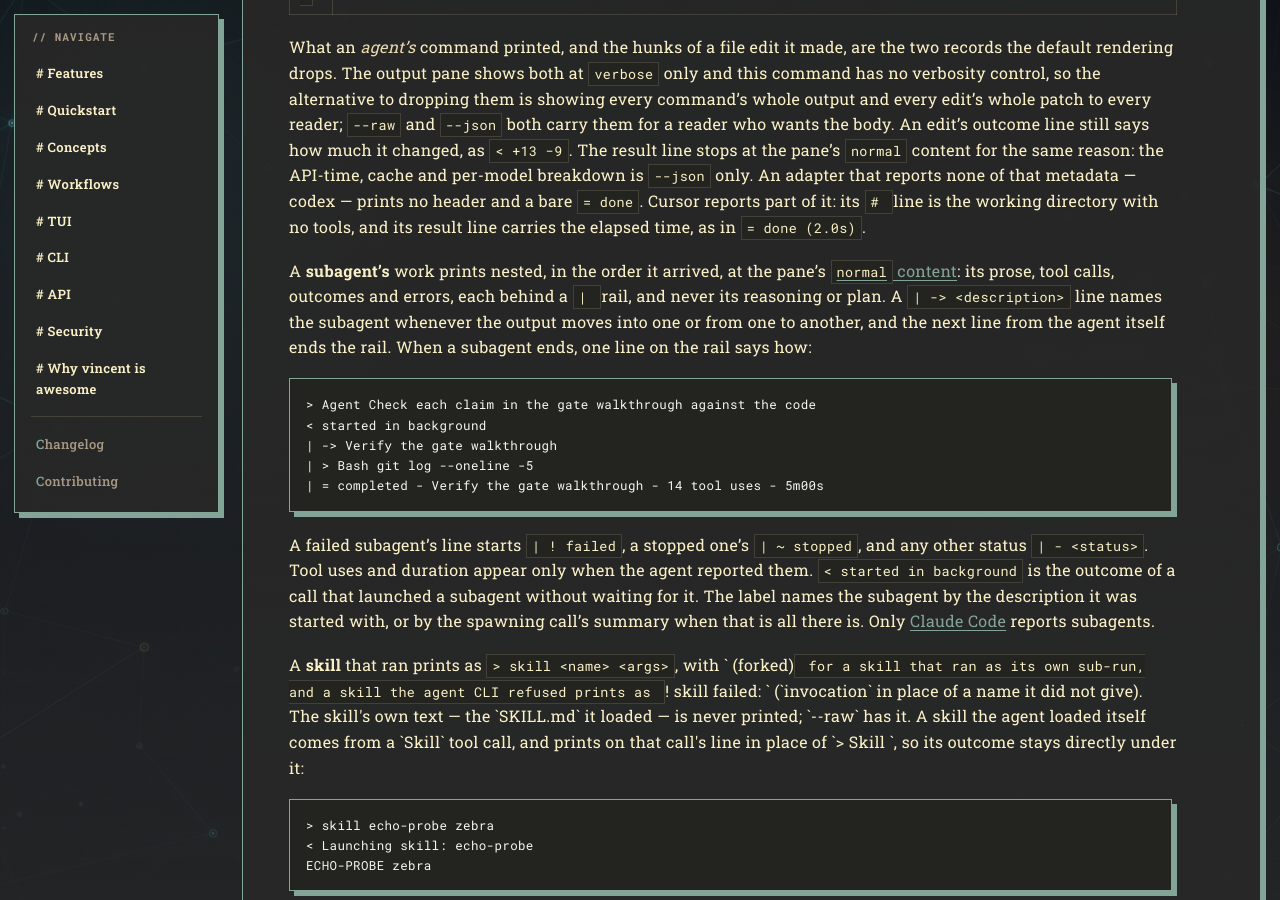
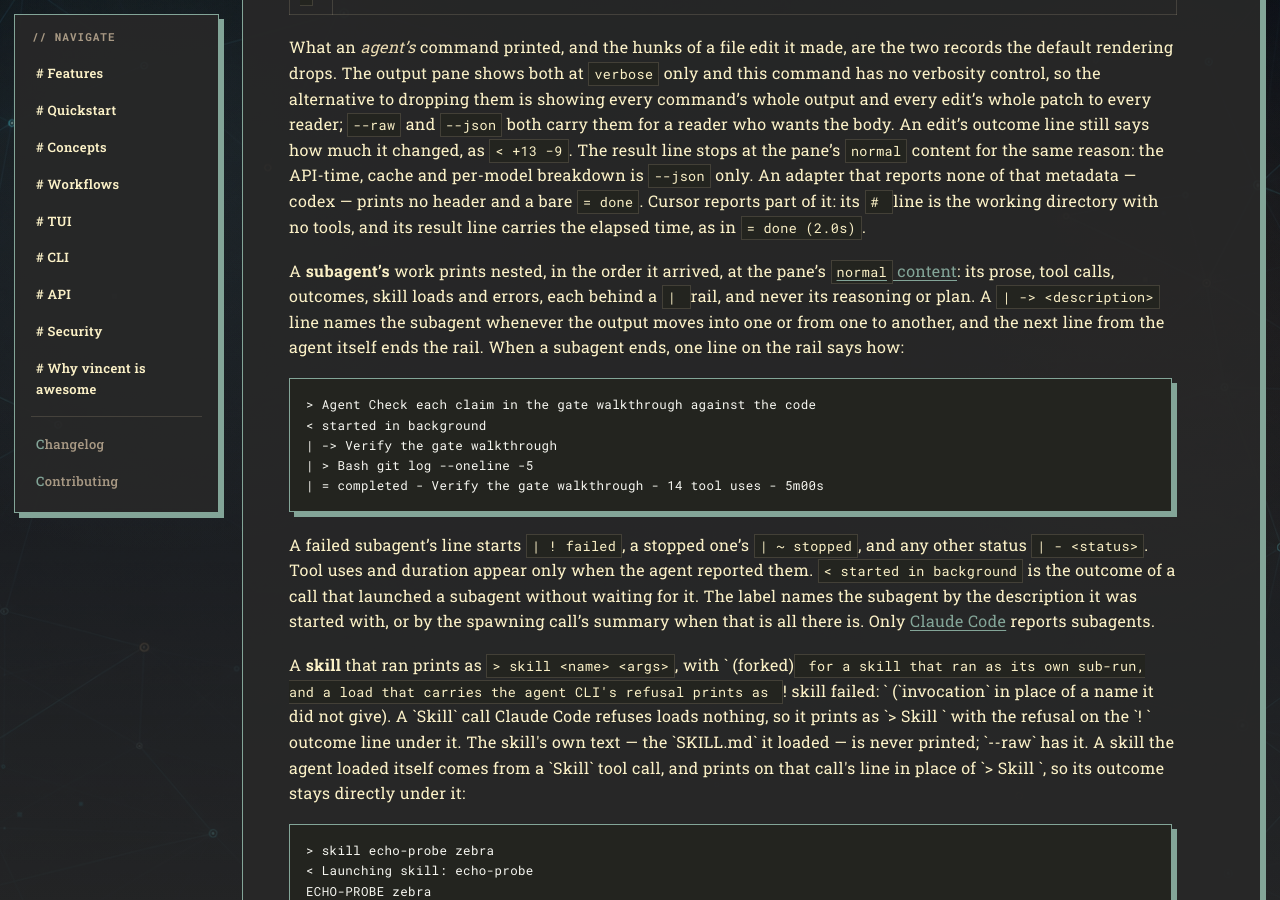
Before and after one commit to lezli01/vincent, a Jekyll site: the page built from docs/reference/cli.md, in a window 1280 px wide and 900 px high, scrolled down 20605 px. Built offline with Jekyll 4.4.1, drawn with Linux system fonts in a browser that asks for light colours; our own code applies the rules of GitHub Pages for plain Markdown files.

Commit message:
docs: correct the skill-refusal wording (124.12)
No adapter fills agent.skill's error today: a Skill call claude refuses
yields no load (task 124 decision 23), so it still reads as the call with
its failed outcome. Say so in the TUI guide, the CLI page and the
changelog instead of promising a `skill … failed` line for every refusal.
List skill loads among what a subagent prints on the transcript rail, as
transcriptChildShown now does.

```diff
--- a/docs/reference/cli.md
+++ b/docs/reference/cli.md
@@ -875,8 +875,8 @@ with no tools, and its result line carries the elapsed time, as in
 
 A **subagent's** work prints nested, in the order it arrived, at the pane's
 [`normal` content](../guides/tui.md#when-the-agent-runs-subagents): its prose,
-tool calls, outcomes and errors, each behind a `| ` rail, and never its
-reasoning or plan. A `| -> <description>` line names the subagent whenever the
+tool calls, outcomes, skill loads and errors, each behind a `| ` rail, and
+never its reasoning or plan. A `| -> <description>` line names the subagent whenever the
 output moves into one or from one to another, and the next line from the agent
 itself ends the rail. When a subagent ends, one line on the rail says how:
 
@@ -897,9 +897,11 @@ summary when that is all there is. Only
 [Claude Code](../guides/agents.md#claude-code) reports subagents.
 
 A **skill** that ran prints as `> skill <name> <args>`, with ` (forked)` for a
-skill that ran as its own sub-run, and a skill the agent CLI refused prints as
-`! skill <name> failed: <error>` (`invocation` in place of a name it did not
-give). The skill's own text — the `SKILL.md` it loaded — is never printed;
+skill that ran as its own sub-run, and a load that carries the agent CLI's
+refusal prints as `! skill <name> failed: <error>` (`invocation` in place of a
+name it did not give). A `Skill` call Claude Code refuses loads nothing, so it
+prints as `> Skill <name>` with the refusal on the `! ` outcome line under it.
+The skill's own text — the `SKILL.md` it loaded — is never printed;
 `--raw` has it. A skill the agent loaded itself comes from a `Skill` tool call,
 and prints on that call's line in place of `> Skill <name>`, so its outcome
 stays directly under it:
```
Also changed, not shown: docs/guides/tui.md (+4 -2 lines), CHANGELOG.md.
